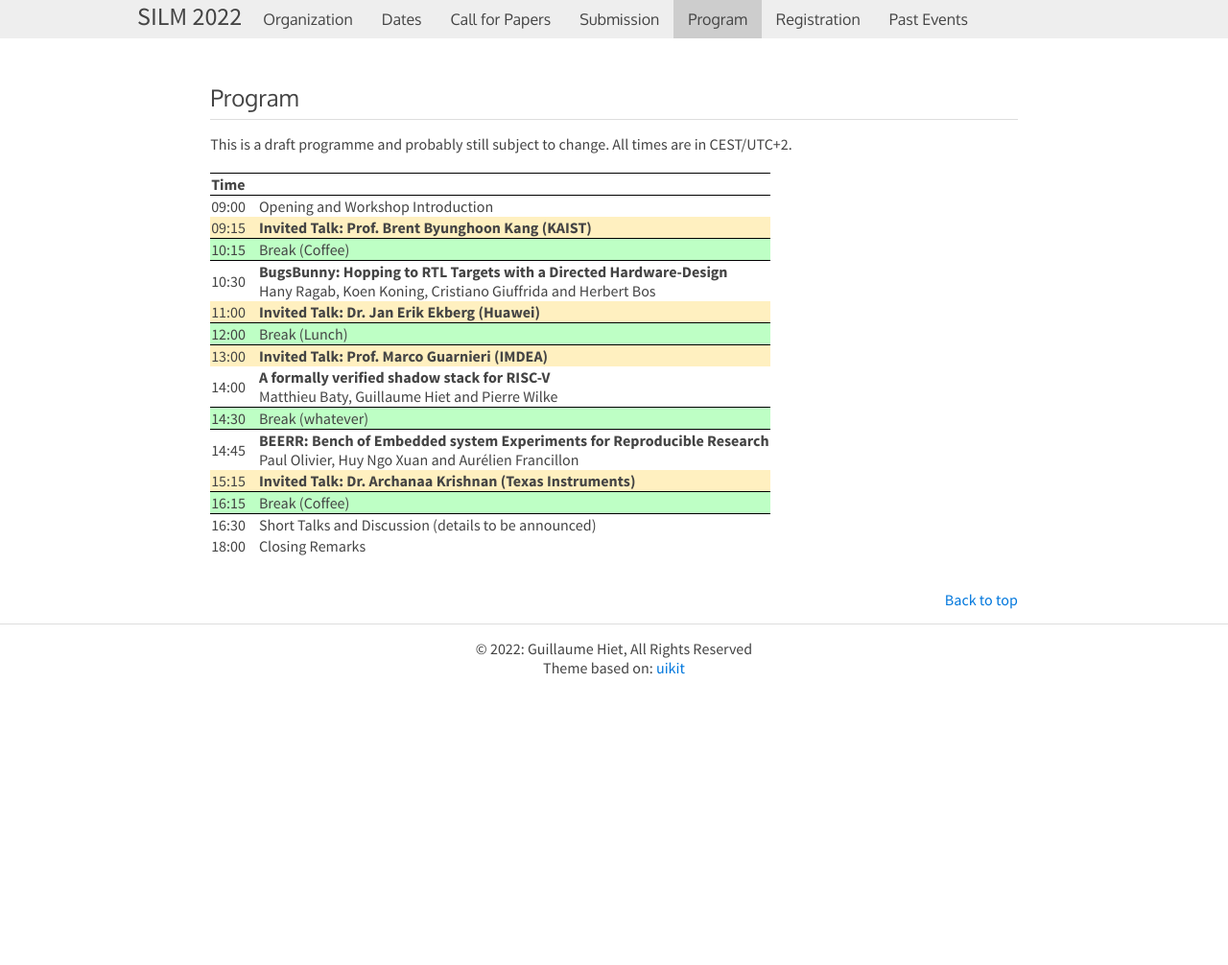
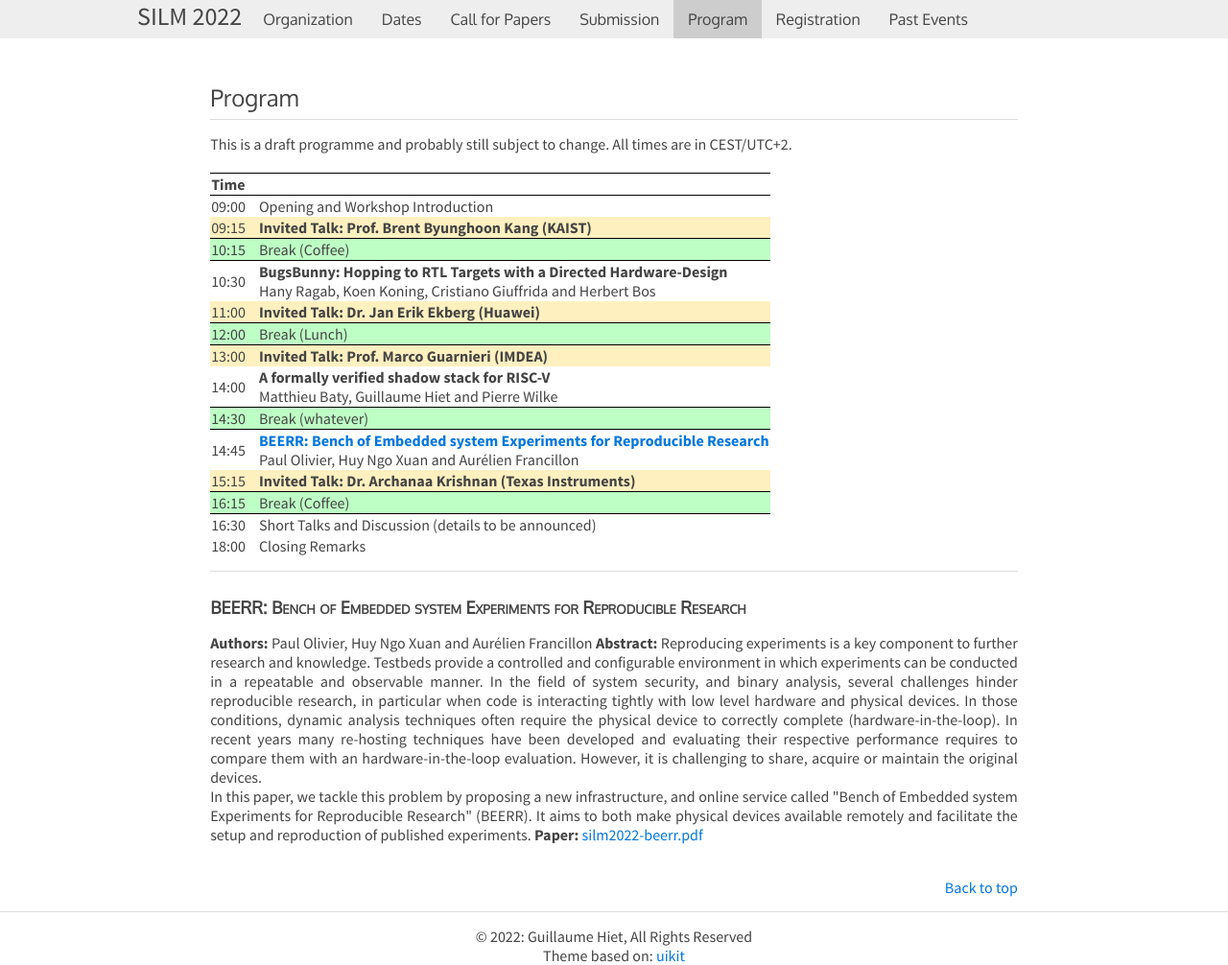
Before and after one commit to silm-workshop/silm-workshop.github.io, a Jekyll site: the page built from program.html, in a window 1280 px wide. Shown: the whole page at 96% size. Built offline with Jekyll 4.4.1, drawn with Linux system fonts in a browser that asks for light colours; before the commit the page ends 900 px from its top, so only the background shows below that.

Commit message:
adding abstracts  to the programme

```diff
--- a/program.html
+++ b/program.html
@@ -55,8 +55,8 @@ Matthieu Baty, Guillaume Hiet and Pierre Wilke</td>
 </tr>
 <tr>
   <td>14:45</td><td></td>
-  <td><b>BEERR: Bench of Embedded system Experiments for
-Reproducible Research</b><br>Paul Olivier, Huy Ngo Xuan and
+  <td><a href="#beerr"><b>BEERR: Bench of Embedded system Experiments for
+Reproducible Research</b></a><br>Paul Olivier, Huy Ngo Xuan and
 Aurélien Francillon</td>
 </tr>
 <tr style="background-color:#FFF0C0;">
@@ -78,3 +78,30 @@ Instruments)</b></td>
   <td>Closing Remarks</td>
 </tr>
 </table>
+
+<hr>
+
+<h3 id="beerr">BEERR: Bench of Embedded system Experiments for Reproducible
+Research</h3>
+
+<b>Authors:</b> Paul Olivier, Huy Ngo Xuan and
+Aurélien Francillon
+
+<b>Abstract:</b> Reproducing experiments is a key component to further
+research and knowledge. Testbeds provide a controlled and configurable
+environment in which experiments can be conducted in a repeatable and
+observable manner. In the field of system security, and binary analysis,
+several challenges hinder reproducible research, in particular when code is
+interacting tightly with low level hardware and physical devices. In those
+conditions, dynamic analysis techniques often require the physical device
+to correctly complete (hardware-in-the-loop). In recent years many
+re-hosting techniques have been developed and evaluating their respective
+performance requires to compare them with an hardware-in-the-loop
+evaluation. However, it is challenging to share, acquire or maintain the
+original devices. <br> In this paper, we tackle this problem by proposing a
+new infrastructure, and online service called &quot;Bench of Embedded
+system Experiments for Reproducible Research&quot; (BEERR). It aims to both
+make physical devices available remotely and facilitate the setup and
+reproduction of published experiments.
+
+<b>Paper:</b> <a href="2022-papers/silm2022-beerr.pdf">silm2022-beerr.pdf</a>
```
Also changed, not shown: 2 other files.
